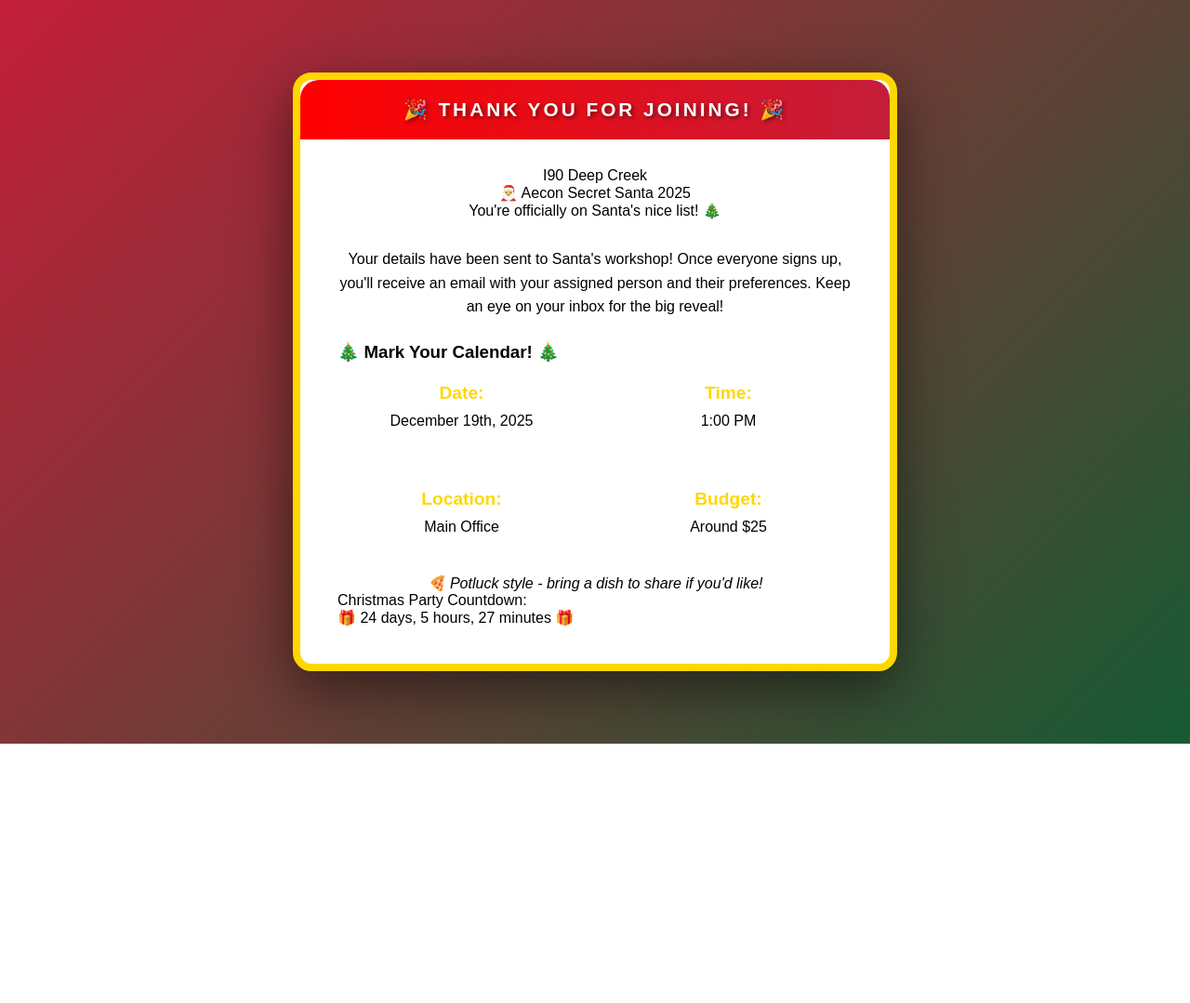
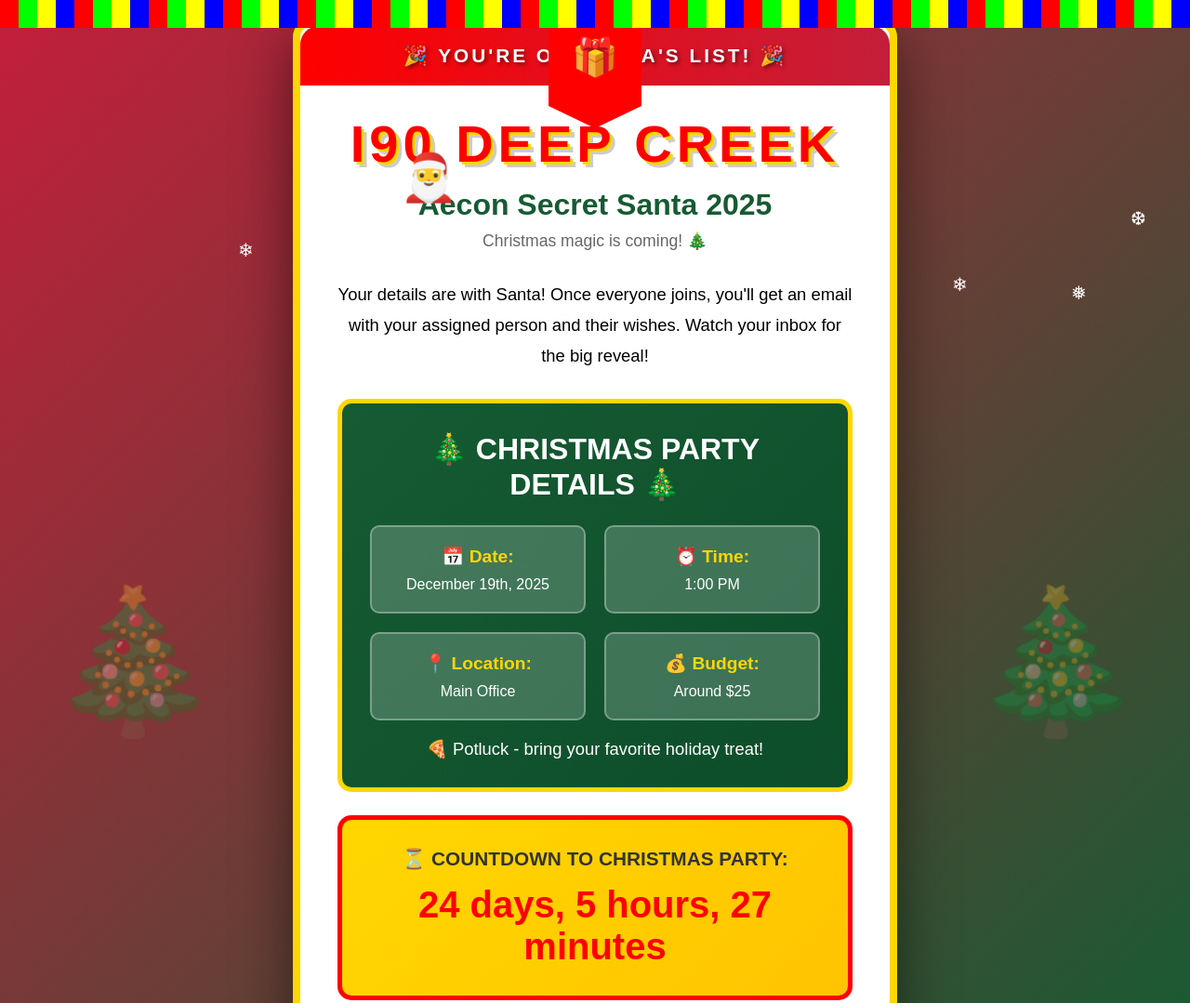
Before and after one commit to YA04-DRJA/secret-santa, a website: page public/thankyou.html in a window 1280 px wide. Shown: the top 1079 px of the page at 93% size. Before the commit the page ends 800 px from the top, so only its background shows below. Drawn offline with Linux system fonts and the light colour scheme.

Commit message:
Update thankyou.html

```diff
--- a/public/thankyou.html
+++ b/public/thankyou.html
@@ -1,79 +1,104 @@
 <!DOCTYPE html>
 <html lang="en">
 <head>
-    <meta charset="UTF-8" />
-    <meta name="viewport" content="width=device-width, initial-scale=1.0" />
+    <meta charset="UTF-8">
+    <meta name="viewport" content="width=device-width, initial-scale=1.0">
     <title>Thank You – I90 Deep Creek Secret Santa</title>
-    <link rel="stylesheet" href="styles.css" />
+    <link rel="stylesheet" href="styles.css">
 </head>
 <body>
-    <!-- Christmas Background -->
-    <div class="christmas-background">
-        <div class="snow"></div>
-        <div class="snow"></div>
-        <div class="snow"></div>
-        <div class="snow"></div>
-        <div class="snow"></div>
-        <div class="snow"></div>
-        <div class="snow"></div>
-        <div class="snow"></div>
-        <div class="snow"></div>
-        <div class="snow"></div>
-    </div>
+    <!-- CHRISTMAS LIGHTS AT TOP -->
+    <div class="lights"></div>
+
+    <!-- FALLING SNOW -->
+    <div class="snowflake">❄</div>
+    <div class="snowflake">❅</div>
+    <div class="snowflake">❆</div>
+    <div class="snowflake">❄</div>
+    <div class="snowflake">❅</div>
+    <div class="snowflake">❆</div>
+    <div class="snowflake">❄</div>
+    <div class="snowflake">❅</div>
+    <div class="snowflake">❆</div>
+    <div class="snowflake">❄</div>
+
+    <!-- CHRISTMAS TREES -->
+    <div class="tree tree-left">🎄</div>
+    <div class="tree tree-right">🎄</div>
 
     <div class="container">
         <div class="card">
+            <div class="ribbon"></div>
+
             <div class="christmas-header">
-                🎉 Thank You for Joining! 🎉
+                🎉 YOU'RE ON SANTA'S LIST! 🎉
             </div>
 
             <div class="main-title">
-                <div class="title-primary">I90 Deep Creek</div>
-                <div class="title-secondary">
-                    <span class="santa-hat">🎅</span>
-                    Aecon Secret Santa 2025
+                <div class="title-big">I90 DEEP CREEK</div>
+                <div class="title-small">
+                    <span class="santa-on-a">A</span>econ Secret Santa 2025
                 </div>
-                <div class="title-tagline">You're officially on Santa's nice list! 🎄</div>
+                <div class="tagline">Christmas magic is coming! 🎄</div>
             </div>
 
-            <p style="text-align: center; margin-bottom: 25px; line-height: 1.6;">
-                Your details have been sent to Santa's workshop! Once everyone signs up,
-                you'll receive an email with your assigned person and their preferences.
-                Keep an eye on your inbox for the big reveal!
+            <p style="text-align: center; margin-bottom: 30px; line-height: 1.8; font-size: 1.15em;">
+                Your details are with Santa! Once everyone joins,
+                you'll get an email with your assigned person and their wishes.
+                Watch your inbox for the big reveal!
             </p>
 
-            <!-- Event Details -->
-            <div class="event-details">
-                <h3>🎄 Mark Your Calendar! 🎄</h3>
+            <!-- EVENT DETAILS -->
+            <div class="event-box">
+                <h3>🎄 CHRISTMAS PARTY DETAILS 🎄</h3>
                 <div class="event-grid">
                     <div class="event-item">
-                        <strong>Date:</strong> December 19th, 2025
+                        <strong>📅 Date:</strong>
+                        December 19th, 2025
                     </div>
                     <div class="event-item">
-                        <strong>Time:</strong> 1:00 PM
+                        <strong>⏰ Time:</strong>
+                        1:00 PM
                     </div>
                     <div class="event-item">
-                        <strong>Location:</strong> Main Office
+                        <strong>📍 Location:</strong>
+                        Main Office
                     </div>
                     <div class="event-item">
-                        <strong>Budget:</strong> Around $25
+                        <strong>💰 Budget:</strong>
+                        Around $25
                     </div>
                 </div>
-                <div style="text-align: center; margin-top: 15px; font-style: italic;">
-                    🍕 Potluck style - bring a dish to share if you'd like!
+                <div style="text-align: center; margin-top: 20px; font-size: 1.15em;">
+                    🍕 Potluck - bring your favorite holiday treat!
                 </div>
             </div>
 
-            <!-- Countdown -->
-            <div class="countdown-section">
-                <div>Christmas Party Countdown:</div>
-                <div class="countdown-value">
-                    🎁 <span id="countdown">calculating...</span> 🎁
-                </div>
+            <!-- COUNTDOWN -->
+            <div class="countdown-box">
+                <div style="font-size: 1.3em; font-weight: bold;">⏳ COUNTDOWN TO CHRISTMAS PARTY:</div>
+                <div class="big-countdown" id="countdown">Loading...</div>
             </div>
         </div>
     </div>
 
-    <script src="script.js"></script>
+    <script>
+        // Countdown timer
+        function updateCountdown() {
+            const eventDate = new Date('December 19, 2025 13:00:00').getTime();
+            const now = new Date().getTime();
+            const distance = eventDate - now;
+
+            const days = Math.floor(distance / (1000 * 60 * 60 * 24));
+            const hours = Math.floor((distance % (1000 * 60 * 60 * 24)) / (1000 * 60 * 60));
+            const minutes = Math.floor((distance % (1000 * 60 * 60)) / (1000 * 60));
+
+            document.getElementById('countdown').textContent =
+                days + ' days, ' + hours + ' hours, ' + minutes + ' minutes';
+        }
+
+        updateCountdown();
+        setInterval(updateCountdown, 60000);
+    </script>
 </body>
 </html>
```
